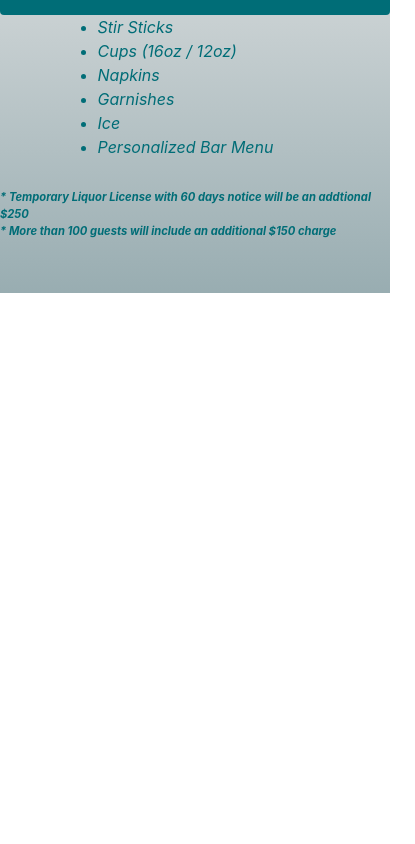
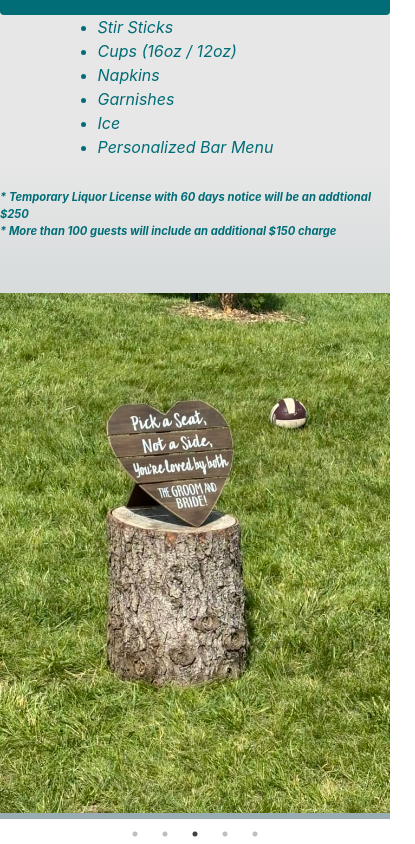
Before and after one commit to robertddobyns/tc01, a React (Vite) app: page / in a window 390 px wide. Shown: the part 829-1673 px from the top of the page, 415 px wide, since content can reach past the window. Before the commit the page ends 1122 px from the top, so only its background shows below. Built offline with nearby package versions, Linux system fonts and the light colour scheme.

Commit message:
added mobile slider

```diff
--- a/package.json
+++ b/package.json
@@ -14,7 +14,9 @@
     "@emotion/styled": "^11.13.0",
     "@mui/material": "^5.16.7",
     "react": "^18.3.1",
-    "react-dom": "^18.3.1"
+    "react-dom": "^18.3.1",
+    "react-slick": "^0.30.2",
+    "slick-carousel": "^1.8.1"
   },
   "devDependencies": {
     "@eslint/js": "^9.9.0",
--- a/src/App.jsx
+++ b/src/App.jsx
@@ -1,4 +1,5 @@
 import { createContext, useState } from "react";
+import {styled} from '@mui/material'
 import "./App.css";
 import Description from "./components/description/Description";
 import MainHeader from "./components/main-header/MainHeader";
@@ -12,6 +13,7 @@ import {
   ToggleButton,
   ToggleButtonGroup,
 } from "@mui/material";
+import MobileSlider from "./components/mobile-slider/MobileSlider";
 
 export const ColorContext = createContext();
 
@@ -35,11 +37,15 @@ function App() {
           >
             <ToggleButton value='blue' key='blue'>Blue</ToggleButton>
             <ToggleButton value='white' key='white'>White</ToggleButton>
+            <ToggleButton value='dark' key='dark'>Dark</ToggleButton>
           </ToggleButtonGroup>
         </FormControl>
         <MainHeader />
         <Description />
         <PackageContainer />
+        <MobileSliderContainer>
+          <MobileSlider />
+        </MobileSliderContainer>
         <MobileFooter />
       </main>
     </ColorContext.Provider>
@@ -47,3 +53,13 @@ function App() {
 }
 
 export default App;
+
+const MobileSliderContainer = styled('div')((props) => ({
+  [props.theme.breakpoints.up('xs')]: {
+     display: 'block'
+  },
+  [props.theme.breakpoints.up('sm')]: {
+      display: 'none'
+  },
+
+}));
--- /dev/null
+++ b/src/components/mobile-slider/MobileSlider.jsx
@@ -0,0 +1,35 @@
+import React from "react";
+import "slick-carousel/slick/slick.css";
+import "slick-carousel/slick/slick-theme.css";
+import Slider from "react-slick";
+import { styled } from "@mui/material";
+
+import Image1 from "../../assets/photos/demo1.jpg";
+import Image2 from "../../assets/photos/demo2.jpg";
+import Image3 from "../../assets/photos/demo3.jpg";
+import Image4 from "../../assets/photos/demo4.jpg";
+import Image5 from "../../assets/photos/demo5.jpg";
+
+export default function MobileSlider() {
+  const sliderSettings = {
+    dots: true,
+    infinite: true,
+    speed: 500,
+    slidesToShow: 1,
+    slidesToScroll: 1,
+    adaptiveHeight: true,
+    arrows: true,
+    autoplay: true,
+    autoplaySpeed: 2000,
+  };
+
+  return (
+    <Slider {...sliderSettings}>
+      <img src={Image1} alt="image 1" />
+      <img src={Image2} alt="image 2" />
+      <img src={Image3} alt="image 3" />
+      <img src={Image4} alt="image 4" />
+      <img src={Image5} alt="image 5" />
+    </Slider>
+  );
+}
```
Also changed, not shown: 1 other file (tests, documents, lock files or other folders).
